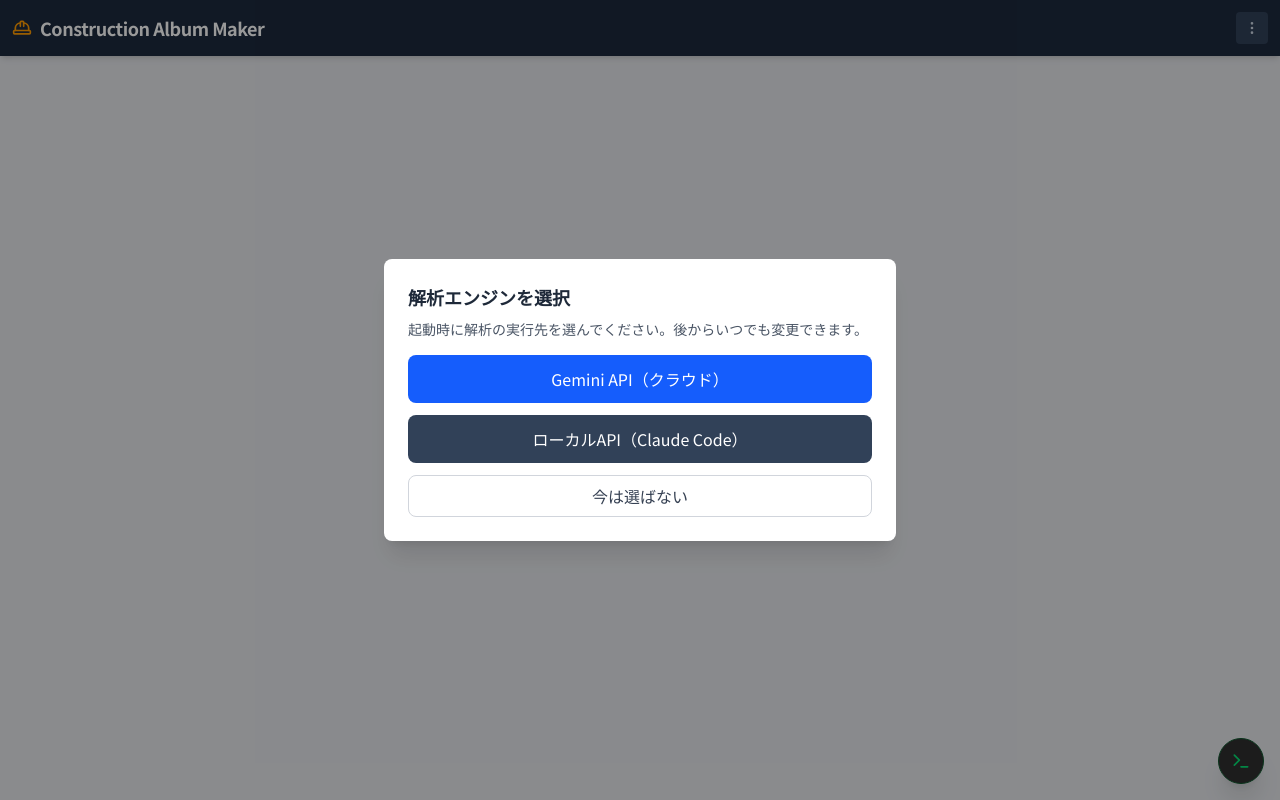
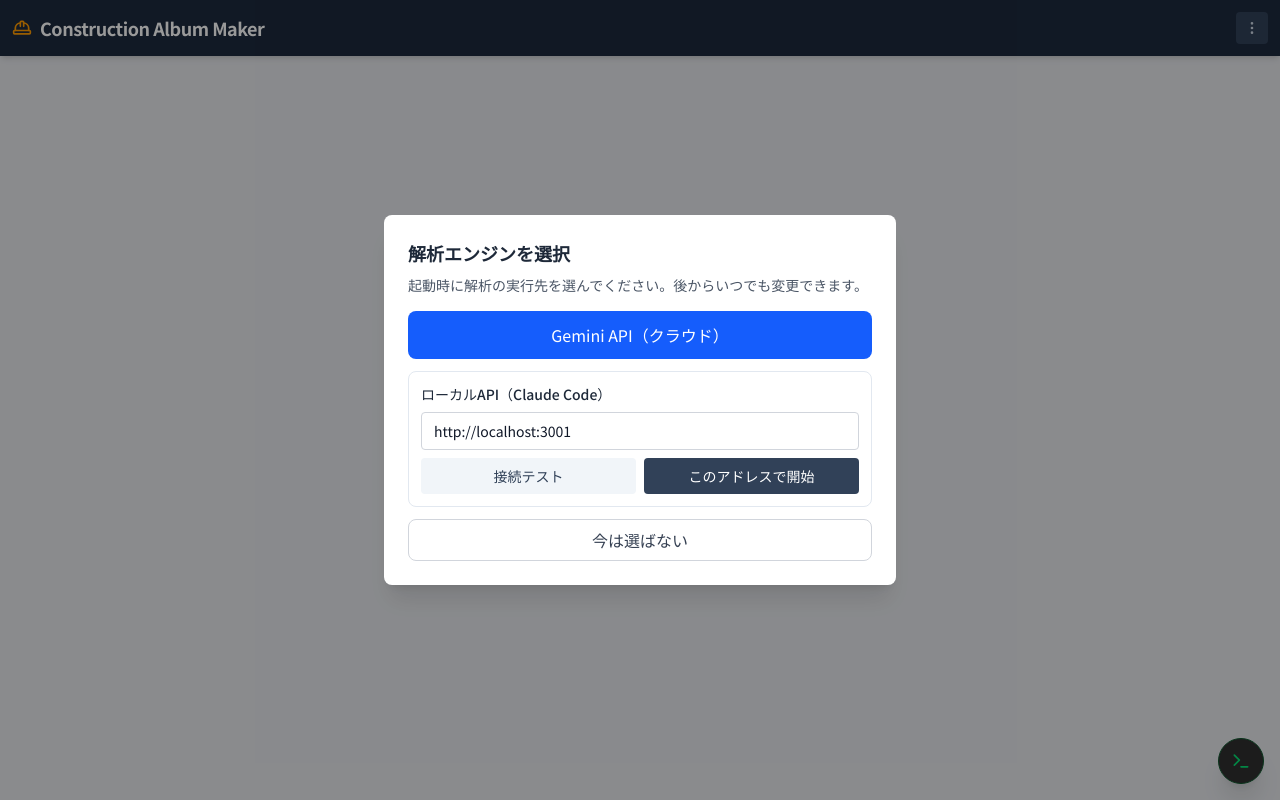
Before and after one commit to YuujiKamura/GASPhotoAIManager, a React (Vite) app: page / in a window 1280 px wide. Built offline with nearby package versions, Linux system fonts and the light colour scheme.

Commit message:
Allow local API URL entry and test

```diff
--- a/App.tsx
+++ b/App.tsx
@@ -3,7 +3,7 @@
 import { generateExcel } from './utils/excelGenerator';
 import { TRANS } from './utils/translations';
 import { fileToBase64 } from './utils/fileHandlers';
-import { checkServerHealth, SERVER_NOT_RUNNING_MESSAGE } from './services/localApiService';
+import { checkServerHealth, SERVER_NOT_RUNNING_MESSAGE, getLocalApiBase, setLocalApiBase } from './services/localApiService';
 import { useAnalysisBackend } from './hooks/useAnalysisBackend';
 
 // Hooks
@@ -58,6 +58,9 @@
   // Server Connection State (null = checking, true = connected, false = not connected)
   const [serverConnected, setServerConnected] = useState<boolean | null>(null);
   const { backend, setBackend, resetBackend } = useAnalysisBackend();
+  const [localApiUrl, setLocalApiUrl] = useState<string>(() => getLocalApiBase());
+  const [localApiStatus, setLocalApiStatus] = useState<'idle' | 'checking' | 'ok' | 'error'>('idle');
+  const [localApiError, setLocalApiError] = useState<string>('');
 
   // Language & App Mode
   const [lang] = useState<'en' | 'ja'>(() => navigator.language.startsWith('en') ? 'en' : 'ja');
@@ -78,6 +81,14 @@
       setServerConnected(true);
     } else {
       setServerConnected(null);
+    }
+  }, [backend]);
+
+  useEffect(() => {
+    if (backend === null) {
+      setLocalApiUrl(getLocalApiBase());
+      setLocalApiStatus('idle');
+      setLocalApiError('');
     }
   }, [backend]);
 
@@ -235,12 +246,71 @@
               >
                 Gemini API（クラウド）
               </button>
-              <button
-                onClick={() => setBackend('local')}
-                className="w-full py-3 rounded-lg bg-slate-700 text-white hover:bg-slate-800 transition-colors"
-              >
-                ローカルAPI（Claude Code）
-              </button>
+              <div className="rounded-lg border border-slate-200 p-3 space-y-2">
+                <div className="text-sm font-medium text-gray-800">ローカルAPI（Claude Code）</div>
+                <input
+                  type="text"
+                  value={localApiUrl}
+                  onChange={(e) => setLocalApiUrl(e.target.value)}
+                  placeholder="http://localhost:3001"
+                  className="w-full px-3 py-2 rounded border border-gray-300 text-sm focus:outline-none focus:ring-2 focus:ring-slate-300"
+                />
+                {localApiStatus === 'ok' && (
+                  <div className="text-xs text-green-600">接続OK</div>
+                )}
+                {localApiStatus === 'error' && (
+                  <div className="text-xs text-red-600">{localApiError || '接続できませんでした'}</div>
+                )}
+                <div className="flex gap-2">
+                  <button
+                    onClick={async () => {
+                      setLocalApiStatus('checking');
+                      setLocalApiError('');
+                      try {
+                        const normalized = setLocalApiBase(localApiUrl);
+                        setLocalApiUrl(normalized);
+                        const isHealthy = await checkServerHealth();
+                        setLocalApiStatus(isHealthy ? 'ok' : 'error');
+                        if (!isHealthy) {
+                          setLocalApiError('接続できませんでした');
+                        }
+                      } catch {
+                        setLocalApiStatus('error');
+                        setLocalApiError('URLが無効です');
+                      }
+                    }}
+                    className="flex-1 py-2 rounded bg-slate-100 text-slate-700 hover:bg-slate-200 text-sm transition-colors"
+                    disabled={localApiStatus === 'checking'}
+                  >
+                    {localApiStatus === 'checking' ? '接続中...' : '接続テスト'}
+                  </button>
+                  <button
+                    onClick={async () => {
+                      setLocalApiStatus('checking');
+                      setLocalApiError('');
+                      try {
+                        const normalized = setLocalApiBase(localApiUrl);
+                        setLocalApiUrl(normalized);
+                        const isHealthy = await checkServerHealth();
+                        if (isHealthy) {
+                          setLocalApiStatus('ok');
+                          setBackend('local');
+                        } else {
+                          setLocalApiStatus('error');
+                          setLocalApiError('接続できませんでした');
+                        }
+                      } catch {
+                        setLocalApiStatus('error');
+                        setLocalApiError('URLが無効です');
+                      }
+                    }}
+                    className="flex-1 py-2 rounded bg-slate-700 text-white hover:bg-slate-800 text-sm transition-colors"
+                    disabled={localApiStatus === 'checking'}
+                  >
+                    このアドレスで開始
+                  </button>
+                </div>
+              </div>
               <button
                 onClick={() => setBackend('none')}
                 className="w-full py-2 rounded-lg border border-gray-300 text-gray-700 hover:bg-gray-50 transition-colors"
--- a/services/localApiService.ts
+++ b/services/localApiService.ts
@@ -8,8 +8,43 @@
  * - 2026-01-22: WebSocket対応追加（SDK連携用）
  */
 
-const API_BASE = 'http://localhost:3001';
-const WS_BASE = 'ws://localhost:3001/ws';
+const DEFAULT_API_BASE = 'http://localhost:3001';
+const LOCAL_API_STORAGE_KEY = 'local_api_base';
+
+function normalizeApiBase(input: string): string {
+  const raw = input.trim();
+  if (!raw) return DEFAULT_API_BASE;
+
+  const withScheme = /^[a-zA-Z][a-zA-Z0-9+.-]*:/.test(raw) ? raw : `http://${raw}`;
+  const url = new URL(withScheme);
+
+  if (url.protocol === 'ws:') {
+    url.protocol = 'http:';
+  } else if (url.protocol === 'wss:') {
+    url.protocol = 'https:';
+  }
+
+  return url.origin;
+}
+
+export function getLocalApiBase(): string {
+  const stored = localStorage.getItem(LOCAL_API_STORAGE_KEY);
+  return normalizeApiBase(stored || DEFAULT_API_BASE);
+}
+
+export function setLocalApiBase(input: string): string {
+  const normalized = normalizeApiBase(input);
+  localStorage.setItem(LOCAL_API_STORAGE_KEY, normalized);
+  return normalized;
+}
+
+export function getLocalWsBase(): string {
+  const apiBase = getLocalApiBase();
+  if (apiBase.startsWith('https://')) {
+    return apiBase.replace('https://', 'wss://') + '/ws';
+  }
+  return apiBase.replace('http://', 'ws://') + '/ws';
+}
 
 export interface PhotoInput {
   fileName: string;
@@ -54,7 +89,8 @@
  */
 export async function checkServerHealth(): Promise<boolean> {
   try {
-    const res = await fetch(`${API_BASE}/api/health`, {
+    const apiBase = getLocalApiBase();
+    const res = await fetch(`${apiBase}/api/health`, {
       method: 'GET',
       signal: AbortSignal.timeout(3000),
     });
@@ -75,7 +111,8 @@
     batchSize?: number;
   }
 ): Promise<AnalyzeResponse> {
-  const res = await fetch(`${API_BASE}/api/analyze`, {
+  const apiBase = getLocalApiBase();
+  const res = await fetch(`${apiBase}/api/analyze`, {
     method: 'POST',
     headers: { 'Content-Type': 'application/json' },
     body: JSON.stringify({
@@ -101,7 +138,8 @@
     workType?: string;
   }
 ): Promise<AnalyzeResponse> {
-  const res = await fetch(`${API_BASE}/api/analyze`, {
+  const apiBase = getLocalApiBase();
+  const res = await fetch(`${apiBase}/api/analyze`, {
     method: 'POST',
     headers: { 'Content-Type': 'application/json' },
     body: JSON.stringify({
@@ -122,7 +160,8 @@
 export async function listFolder(
   folderPath: string
 ): Promise<{ items: Array<{ name: string; isDirectory: boolean; path: string }> }> {
-  const res = await fetch(`${API_BASE}/api/folder?path=${encodeURIComponent(folderPath)}`);
+  const apiBase = getLocalApiBase();
+  const res = await fetch(`${apiBase}/api/folder?path=${encodeURIComponent(folderPath)}`);
   return res.json();
 }
 
@@ -179,7 +218,7 @@
       }
 
       try {
-        this.ws = new WebSocket(WS_BASE);
+        this.ws = new WebSocket(getLocalWsBase());
 
         this.ws.onopen = () => {
           console.log('[WS] Connected to local server');
```
